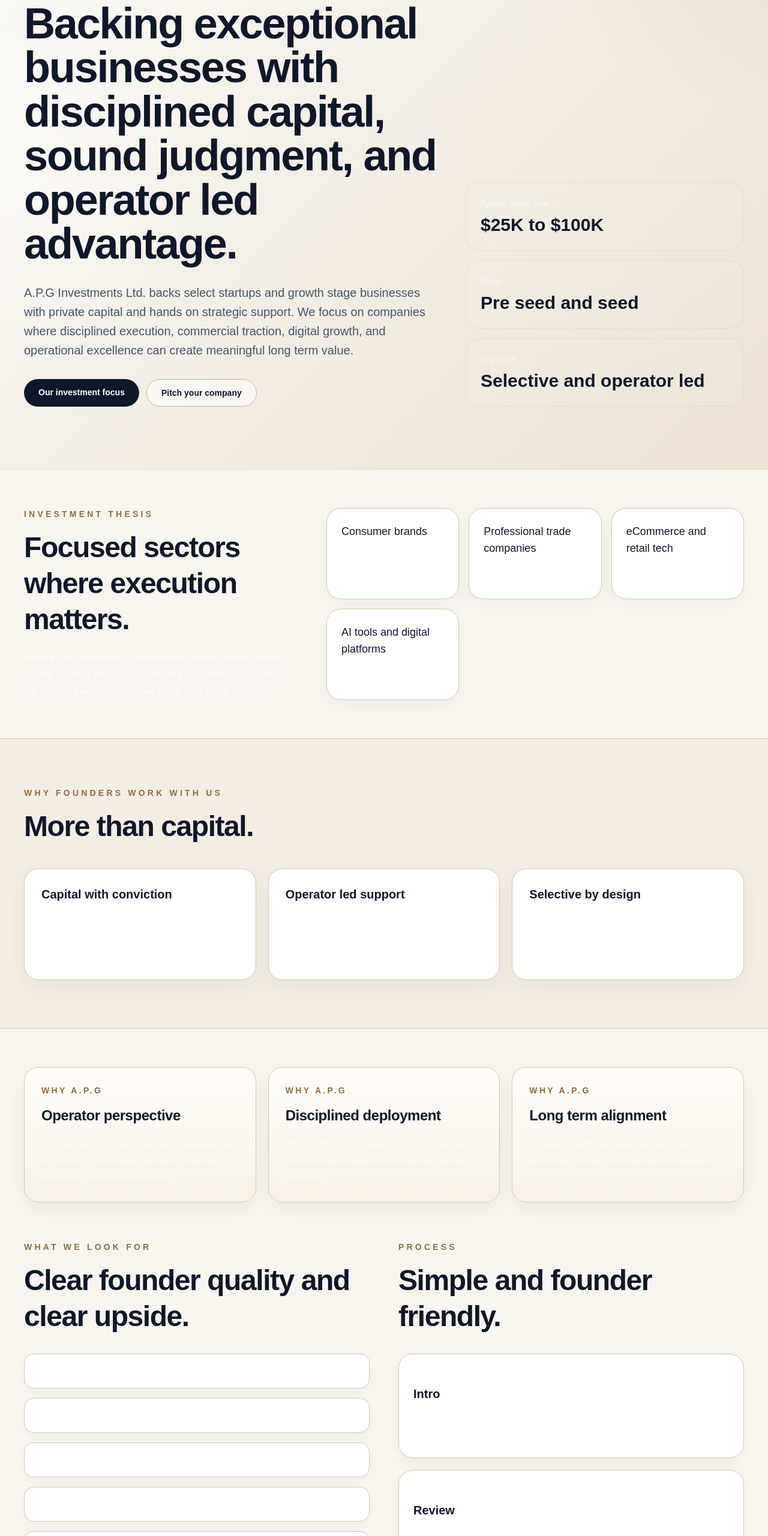
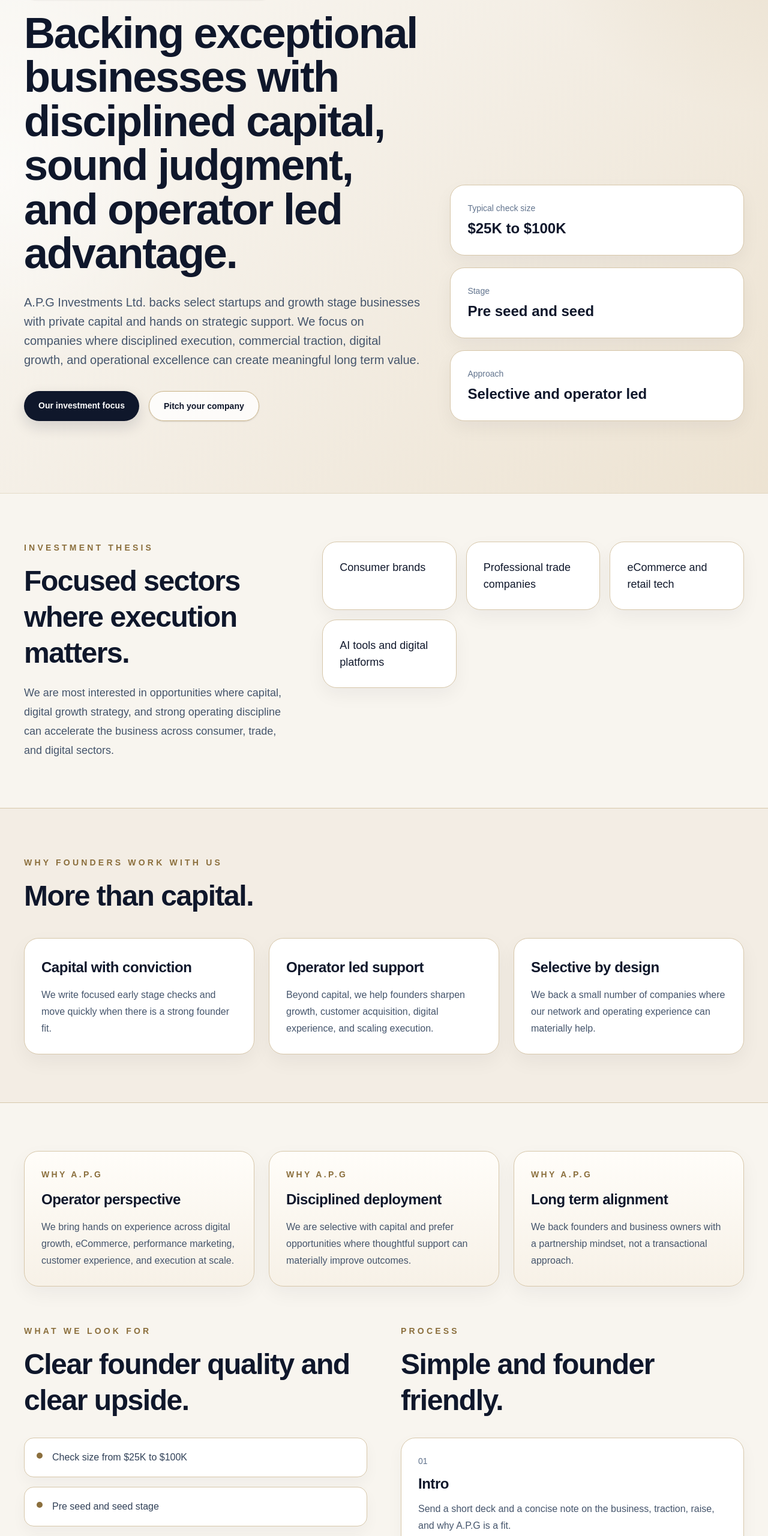
Before and after one commit to grizlitoronto/ap-investments, a Next.js app: page / in a window 1280 px wide. Shown: the part 239-2800 px from the top of the page at 60% size. Built offline with nearby package versions, Linux system fonts and the light colour scheme.

Commit message:
final visual polish

```diff
--- a/app/page.tsx
+++ b/app/page.tsx
@@ -2,11 +2,17 @@
   return (
     <div className="flex items-center gap-4">
       <div className="flex h-16 w-16 items-center justify-center rounded-[1.35rem] border border-[#b89b63]/55 bg-gradient-to-br from-[#f8f2e8] to-[#e8ddc9] shadow-[0_8px_24px_rgba(111,90,51,0.12)] sm:h-20 sm:w-20">
-        <span className="ml-1 text-base font-semibold tracking-[0.38em] text-[#6f5a33] sm:text-lg">APG</span>
+        <span className="ml-1 text-base font-semibold tracking-[0.38em] text-[#6f5a33] sm:text-lg">
+          APG
+        </span>
       </div>
       <div>
-        <div className="text-base font-semibold uppercase tracking-[0.26em] text-slate-900 sm:text-lg">A.P.G Investments Ltd.</div>
-        <div className="mt-1 text-xs uppercase tracking-[0.3em] text-[#8b6f3d] sm:text-[13px]">Private Investment Firm</div>
+        <div className="text-base font-semibold uppercase tracking-[0.26em] text-slate-900 sm:text-lg">
+          A.P.G Investments Ltd.
+        </div>
+        <div className="mt-1 text-xs uppercase tracking-[0.3em] text-[#8b6f3d] sm:text-[13px]">
+          Private Investment Firm
+        </div>
       </div>
     </div>
   );
@@ -62,7 +68,7 @@
     {
       step: "01",
       title: "Intro",
-      text: "Send a short deck and a concise note on the business, traction, raise, and why A&P is a fit.",
+      text: "Send a short deck and a concise note on the business, traction, raise, and why A.P.G is a fit.",
     },
     {
       step: "02",
@@ -78,79 +84,88 @@
 
   return (
     <div className="min-h-screen bg-[#f8f5ef] text-slate-900">
-      <section className="relative overflow-hidden border-b border-[#d8c8aa]/50 bg-[linear-gradient(135deg,#fbfaf7_0%,#f3ede3_55%,#ede3d2_100%)]">
+      <section className="relative overflow-hidden border-b border-[#d8c8aa]/60 bg-[linear-gradient(135deg,#fbfaf7_0%,#f3ede3_55%,#ede3d2_100%)]">
         <div className="absolute inset-0 bg-[radial-gradient(circle_at_top_right,rgba(184,155,99,0.16),transparent_26%),radial-gradient(circle_at_left,rgba(255,255,255,0.55),transparent_24%)]" />
         <div className="relative mx-auto max-w-7xl px-5 py-6 sm:px-8 lg:px-10">
-          <header className="flex items-center justify-between">
+          <header className="flex flex-col gap-5 sm:flex-row sm:items-center sm:justify-between">
             <APGLogoMark />
             <a
               href="#contact"
-              className="rounded-full border border-[#cbb58a] bg-white/80 px-5 py-2 text-sm font-medium text-slate-900 transition hover:bg-white"
+              className="rounded-full border border-[#cbb58a] bg-white/80 px-5 py-2.5 text-sm font-medium text-slate-900 shadow-sm transition hover:bg-white"
             >
               Contact
             </a>
           </header>
 
-          <div className="grid items-start gap-10 py-14 lg:grid-cols-[1.2fr_0.8fr] lg:py-20">
+          <div className="grid items-start gap-12 py-16 lg:grid-cols-[1.15fr_0.85fr] lg:py-24">
             <div className="max-w-3xl">
               <div className="mb-5 inline-flex rounded-full border border-[#d8c8aa] bg-white/70 px-4 py-2 text-sm text-[#7a6337] shadow-sm">
                 Private capital, strategic insight, and long term operator value
               </div>
+
               <h1 className="max-w-4xl text-5xl font-semibold leading-[1.02] tracking-[-0.03em] text-slate-900 sm:text-6xl lg:text-[4.5rem]">
                 Backing exceptional businesses with disciplined capital, sound judgment, and operator led advantage.
               </h1>
+
               <p className="mt-7 max-w-2xl text-lg leading-8 text-slate-600 sm:text-xl">
                 A.P.G Investments Ltd. backs select startups and growth stage businesses with private capital and hands on strategic support. We focus on companies where disciplined execution, commercial traction, digital growth, and operational excellence can create meaningful long term value.
               </p>
-              <div className="mt-8 flex flex-wrap gap-3">
+
+              <div className="mt-9 flex flex-wrap gap-4">
                 <a
                   href="#thesis"
-                  className="rounded-full bg-slate-900 px-6 py-3 text-sm font-semibold text-white transition hover:opacity-95"
+                  className="rounded-full bg-slate-900 px-6 py-3.5 text-sm font-semibold text-white shadow-[0_10px_24px_rgba(15,23,42,0.14)] transition hover:-translate-y-0.5 hover:opacity-95"
                 >
                   Our investment focus
                 </a>
                 <a
                   href="#contact"
-                  className="rounded-full border border-[#cbb58a] bg-white/60 px-6 py-3 text-sm font-semibold text-slate-900 transition hover:bg-white"
+                  className="rounded-full border border-[#cbb58a] bg-white/80 px-6 py-3.5 text-sm font-semibold text-slate-900 shadow-sm transition hover:-translate-y-0.5 hover:bg-white"
                 >
                   Pitch your company
                 </a>
               </div>
             </div>
 
-            <div className="grid gap-4 self-end">
-              <div className="rounded-3xl border border-[#c9a96a]/20 bg-gradient-to-br from-white/8 to-white/4 p-6 backdrop-blur-sm">
-                <div className="text-sm text-white/60">Typical check size</div>
-                <div className="mt-2 text-3xl font-semibold">$25K to $100K</div>
+            <div className="grid gap-5 self-end">
+              <div className="rounded-3xl border border-[#d7c7aa] bg-white p-7 shadow-[0_12px_30px_rgba(15,23,42,0.05)]">
+                <div className="text-sm text-slate-500">Typical check size</div>
+                <div className="mt-2 text-2xl font-semibold text-slate-900">$25K to $100K</div>
               </div>
-              <div className="rounded-3xl border border-[#c9a96a]/20 bg-gradient-to-br from-white/8 to-white/4 p-6 backdrop-blur-sm">
-                <div className="text-sm text-white/60">Stage</div>
-                <div className="mt-2 text-3xl font-semibold">Pre seed and seed</div>
+              <div className="rounded-3xl border border-[#d7c7aa] bg-white p-7 shadow-[0_12px_30px_rgba(15,23,42,0.05)]">
+                <div className="text-sm text-slate-500">Stage</div>
+                <div className="mt-2 text-2xl font-semibold text-slate-900">Pre seed and seed</div>
               </div>
-              <div className="rounded-3xl border border-[#c9a96a]/20 bg-gradient-to-br from-white/8 to-white/4 p-6 backdrop-blur-sm">
-                <div className="text-sm text-white/60">Approach</div>
-                <div className="mt-2 text-3xl font-semibold">Selective and operator led</div>
+              <div className="rounded-3xl border border-[#d7c7aa] bg-white p-7 shadow-[0_12px_30px_rgba(15,23,42,0.05)]">
+                <div className="text-sm text-slate-500">Approach</div>
+                <div className="mt-2 text-2xl font-semibold text-slate-900">Selective and operator led</div>
               </div>
             </div>
           </div>
         </div>
       </section>
 
-      <section id="thesis" className="mx-auto max-w-7xl px-5 py-16 sm:px-8 lg:px-10">
-        <div className="grid gap-10 lg:grid-cols-[0.8fr_1.2fr]">
+      <section id="thesis" className="mx-auto max-w-7xl px-5 py-20 sm:px-8 lg:px-10">
+        <div className="grid gap-12 lg:grid-cols-[0.78fr_1.22fr] lg:items-start">
           <div>
-            <div className="text-sm font-semibold uppercase tracking-[0.3em] text-[#8b6f3d]">Investment thesis</div>
+            <div className="text-sm font-semibold uppercase tracking-[0.3em] text-[#8b6f3d]">
+              Investment thesis
+            </div>
             <h2 className="mt-4 text-4xl font-semibold leading-tight tracking-[-0.03em] text-slate-900 sm:text-5xl">
               Focused sectors where execution matters.
             </h2>
-            <p className="mt-5 max-w-xl text-base leading-7 text-white/70">
+            <p className="mt-5 max-w-xl text-base leading-8 text-slate-600 sm:text-lg">
               We are most interested in opportunities where capital, digital growth strategy, and strong operating discipline can accelerate the business across consumer, trade, and digital sectors.
             </p>
           </div>
-          <div className="grid gap-4 sm:grid-cols-3">
+
+          <div className="grid gap-4 sm:grid-cols-2 lg:grid-cols-3">
             {thesis.map((item) => (
-              <div key={item} className="rounded-3xl border border-[#d7c7aa] bg-white p-6 shadow-[0_10px_30px_rgba(15,23,42,0.04)]">
-                <div className="text-lg font-medium">{item}</div>
+              <div
+                key={item}
+                className="rounded-3xl border border-[#d7c7aa] bg-white p-7 shadow-[0_12px_30px_rgba(15,23,42,0.05)] transition hover:-translate-y-0.5"
+              >
+                <div className="text-lg font-medium text-slate-900">{item}</div>
               </div>
             ))}
           </div>
@@ -158,64 +173,91 @@
       </section>
 
       <section className="border-y border-[#d7c7aa] bg-[#f3ede4]">
-        <div className="mx-auto max-w-7xl px-6 py-20 sm:px-8 lg:px-10">
+        <div className="mx-auto max-w-7xl px-5 py-20 sm:px-8 lg:px-10">
           <div className="mb-10 max-w-2xl">
-            <div className="text-sm font-semibold uppercase tracking-[0.3em] text-[#8b6f3d]">Why founders work with us</div>
+            <div className="text-sm font-semibold uppercase tracking-[0.3em] text-[#8b6f3d]">
+              Why founders work with us
+            </div>
             <h2 className="mt-4 text-4xl font-semibold leading-tight tracking-[-0.03em] text-slate-900 sm:text-5xl">
               More than capital.
             </h2>
           </div>
-          <div className="grid gap-5 md:grid-cols-3">
+
+          <div className="grid gap-6 md:grid-cols-3">
             {values.map((item) => (
-              <div key={item.title} className="rounded-3xl border border-[#d7c7aa] bg-white p-7 shadow-[0_12px_32px_rgba(15,23,42,0.05)]">
-                <h3 className="text-xl font-semibold">{item.title}</h3>
-                <p className="mt-4 text-sm leading-7 text-white/70">{item.text}</p>
+              <div
+                key={item.title}
+                className="rounded-3xl border border-[#d7c7aa] bg-white p-7 shadow-[0_12px_32px_rgba(15,23,42,0.05)] transition hover:-translate-y-0.5"
+              >
+                <h3 className="mt-1 text-2xl font-semibold tracking-[-0.02em] text-slate-900">
+                  {item.title}
+                </h3>
+                <p className="mt-4 text-base leading-7 text-slate-600">{item.text}</p>
               </div>
             ))}
           </div>
         </div>
       </section>
 
-      <section className="mx-auto max-w-7xl px-5 py-16 sm:px-8 lg:px-10">
-        <div className="mb-16 grid gap-5 md:grid-cols-3">
+      <section className="mx-auto max-w-7xl px-5 py-20 sm:px-8 lg:px-10">
+        <div className="mb-16 grid gap-6 md:grid-cols-3">
           {differentiators.map((item) => (
             <div
               key={item.title}
-              className="rounded-3xl border border-[#d7c7aa] bg-[linear-gradient(180deg,#fffdf9_0%,#f7f1e7_100%)] p-7 shadow-[0_12px_32px_rgba(15,23,42,0.05)]"
+              className="rounded-3xl border border-[#d7c7aa] bg-[linear-gradient(180deg,#fffdf9_0%,#f7f1e7_100%)] p-7 shadow-[0_12px_32px_rgba(15,23,42,0.05)] transition hover:-translate-y-0.5"
             >
-              <div className="text-sm font-semibold uppercase tracking-[0.24em] text-[#8b6f3d]">Why A.P.G</div>
-              <h3 className="mt-4 text-2xl font-semibold tracking-[-0.02em] text-slate-900">{item.title}</h3>
-              <p className="mt-4 text-sm leading-7 text-white/70">{item.text}</p>
+              <div className="text-sm font-semibold uppercase tracking-[0.24em] text-[#8b6f3d]">
+                Why A.P.G
+              </div>
+              <h3 className="mt-4 text-2xl font-semibold tracking-[-0.02em] text-slate-900">
+                {item.title}
+              </h3>
+              <p className="mt-4 text-base leading-7 text-slate-600">{item.text}</p>
             </div>
           ))}
         </div>
-        <div className="grid gap-12 lg:grid-cols-2">
+
+        <div className="grid gap-14 lg:grid-cols-2">
           <div>
-            <div className="text-sm font-semibold uppercase tracking-[0.3em] text-[#8b6f3d]">What we look for</div>
+            <div className="text-sm font-semibold uppercase tracking-[0.3em] text-[#8b6f3d]">
+              What we look for
+            </div>
             <h2 className="mt-4 text-4xl font-semibold leading-tight tracking-[-0.03em] text-slate-900 sm:text-5xl">
               Clear founder quality and clear upside.
             </h2>
+
             <div className="mt-8 space-y-4">
               {criteria.map((item) => (
-                <div key={item} className="flex items-start gap-4 rounded-2xl border border-[#d7c7aa] bg-white p-4 shadow-[0_8px_24px_rgba(15,23,42,0.03)]">
-                  <div className="mt-1 h-2.5 w-2.5 rounded-full bg-white" />
-                  <p className="text-white/75">{item}</p>
+                <div
+                  key={item}
+                  className="flex items-start gap-4 rounded-2xl border border-[#d7c7aa] bg-white p-5 shadow-[0_10px_24px_rgba(15,23,42,0.04)]"
+                >
+                  <div className="mt-1 h-2.5 w-2.5 rounded-full bg-[#8b6f3d]" />
+                  <p className="text-slate-700">{item}</p>
                 </div>
               ))}
             </div>
           </div>
 
           <div>
-            <div className="text-sm font-semibold uppercase tracking-[0.3em] text-[#8b6f3d]">Process</div>
+            <div className="text-sm font-semibold uppercase tracking-[0.3em] text-[#8b6f3d]">
+              Process
+            </div>
             <h2 className="mt-4 text-4xl font-semibold leading-tight tracking-[-0.03em] text-slate-900 sm:text-5xl">
               Simple and founder friendly.
             </h2>
+
             <div className="mt-8 space-y-5">
               {process.map((item) => (
-                <div key={item.step} className="rounded-3xl border border-[#d7c7aa] bg-white p-6 shadow-[0_10px_28px_rgba(15,23,42,0.04)]">
-                  <div className="text-sm text-white/45">{item.step}</div>
-                  <h3 className="mt-2 text-xl font-semibold">{item.title}</h3>
-                  <p className="mt-3 text-sm leading-7 text-white/70">{item.text}</p>
+                <div
+                  key={item.step}
+                  className="rounded-3xl border border-[#d7c7aa] bg-white p-7 shadow-[0_10px_28px_rgba(15,23,42,0.04)]"
+                >
+                  <div className="text-sm text-slate-500">{item.step}</div>
+                  <h3 className="mt-3 text-2xl font-semibold tracking-[-0.02em] text-slate-900">
+                    {item.title}
+                  </h3>
+                  <p className="mt-3 text-base leading-7 text-slate-600">{item.text}</p>
                 </div>
               ))}
             </div>
@@ -224,72 +266,81 @@
       </section>
 
       <section id="contact" className="border-t border-[#d7c7aa] bg-[#fbfaf7]">
-        <div className="mx-auto max-w-7xl px-6 py-20 sm:px-8 lg:px-10">
-          <div className="rounded-[2rem] border border-[#d7c7aa] bg-white p-6 shadow-sm sm:p-10 lg:flex lg:items-start lg:justify-between lg:gap-10">
+        <div className="mx-auto max-w-7xl px-5 py-20 sm:px-8 lg:px-10">
+          <div className="rounded-[2rem] border border-[#d7c7aa] bg-white p-6 shadow-[0_16px_40px_rgba(15,23,42,0.06)] sm:p-10 lg:flex lg:items-start lg:justify-between lg:gap-12">
             <div className="max-w-2xl">
-              <div className="text-sm font-semibold uppercase tracking-[0.3em] text-[#8b6f3d]">Contact</div>
+              <div className="text-sm font-semibold uppercase tracking-[0.3em] text-[#8b6f3d]">
+                Contact
+              </div>
               <h2 className="mt-4 text-4xl font-semibold leading-tight tracking-[-0.03em] text-slate-900 sm:text-5xl">
                 Ready to start a conversation?
               </h2>
-              <p className="mt-5 text-base leading-7 text-white/70">
+              <p className="mt-5 text-base leading-8 text-slate-600 sm:text-lg">
                 Share a brief overview of your business, current traction, funding needs, and where you believe A.P.G can add value. We review opportunities selectively and focus on companies where our capital and operating experience can make a real difference.
               </p>
             </div>
+
             <div className="mt-8 w-full lg:mt-0 lg:w-[460px]">
               <form
                 action="https://formsubmit.co/hello@apginvests.com"
                 method="POST"
-                className="space-y-4 rounded-3xl border border-[#d7c7aa] bg-[#fcfaf6] p-6 shadow-sm"
+                className="space-y-4 rounded-3xl border border-[#d7c7aa] bg-[#fcfaf6] p-6 shadow-[0_12px_28px_rgba(15,23,42,0.05)]"
               >
                 <input type="hidden" name="_subject" value="New inquiry from apginvests.com" />
                 <input type="hidden" name="_captcha" value="false" />
                 <input type="hidden" name="_template" value="table" />
+
                 <div>
-                  <label className="mb-2 block text-sm text-white/60">Name</label>
+                  <label className="mb-2 block text-sm text-slate-600">Name</label>
                   <input
                     type="text"
                     name="name"
                     required
-                    className="w-full rounded-2xl border border-white/10 bg-white/5 px-4 py-3 text-white outline-none placeholder:text-white/30"
+                    className="w-full rounded-2xl border border-[#d2c3a4] bg-white px-4 py-3 text-slate-900 outline-none placeholder:text-slate-400 focus:border-[#b89b63] focus:ring-2 focus:ring-[#efe3ca]"
                     placeholder="Your name"
                   />
                 </div>
+
                 <div>
-                  <label className="mb-2 block text-sm text-white/60">Email</label>
+                  <label className="mb-2 block text-sm text-slate-600">Email</label>
                   <input
                     type="email"
                     name="email"
                     required
-                    className="w-full rounded-2xl border border-white/10 bg-white/5 px-4 py-3 text-white outline-none placeholder:text-white/30"
+                    className="w-full rounded-2xl border border-[#d2c3a4] bg-white px-4 py-3 text-slate-900 outline-none placeholder:text-slate-400 focus:border-[#b89b63] focus:ring-2 focus:ring-[#efe3ca]"
                     placeholder="you@company.com"
                   />
                 </div>
+
                 <div>
-                  <label className="mb-2 block text-sm text-white/60">Company</label>
+                  <label className="mb-2 block text-sm text-slate-600">Company</label>
                   <input
                     type="text"
                     name="company"
-                    className="w-full rounded-2xl border border-white/10 bg-white/5 px-4 py-3 text-white outline-none placeholder:text-white/30"
+                    className="w-full rounded-2xl border border-[#d2c3a4] bg-white px-4 py-3 text-slate-900 outline-none placeholder:text-slate-400 focus:border-[#b89b63] focus:ring-2 focus:ring-[#efe3ca]"
                     placeholder="Company name"
                   />
                 </div>
+
                 <div>
-                  <label className="mb-2 block text-sm text-white/60">Message</label>
+                  <label className="mb-2 block text-sm text-slate-600">Message</label>
                   <textarea
                     name="message"
                     required
                     rows={5}
-                    className="w-full rounded-2xl border border-white/10 bg-white/5 px-4 py-3 text-white outline-none placeholder:text-white/30"
+                    className="w-full rounded-2xl border border-[#d2c3a4] bg-white px-4 py-3 text-slate-900 outline-none placeholder:text-slate-400 focus:border-[#b89b63] focus:ring-2 focus:ring-[#efe3ca]"
                     placeholder="Tell us about your business, traction, and raise."
                   />
                 </div>
+
                 <button
                   type="submit"
-                  className="w-full rounded-full bg-white px-6 py-3 text-sm font-semibold text-neutral-950 transition hover:scale-[1.01]"
+                  className="w-full rounded-full bg-slate-900 px-6 py-3.5 text-sm font-semibold text-white shadow-[0_10px_24px_rgba(15,23,42,0.14)] transition hover:-translate-y-0.5 hover:opacity-95"
                 >
                   Submit inquiry
                 </button>
-                <div className="pt-2 text-sm text-white/45">
+
+                <div className="pt-2 text-sm text-slate-500">
                   Contact: hello@apginvests.com • Toronto, Canada
                 </div>
               </form>
```
